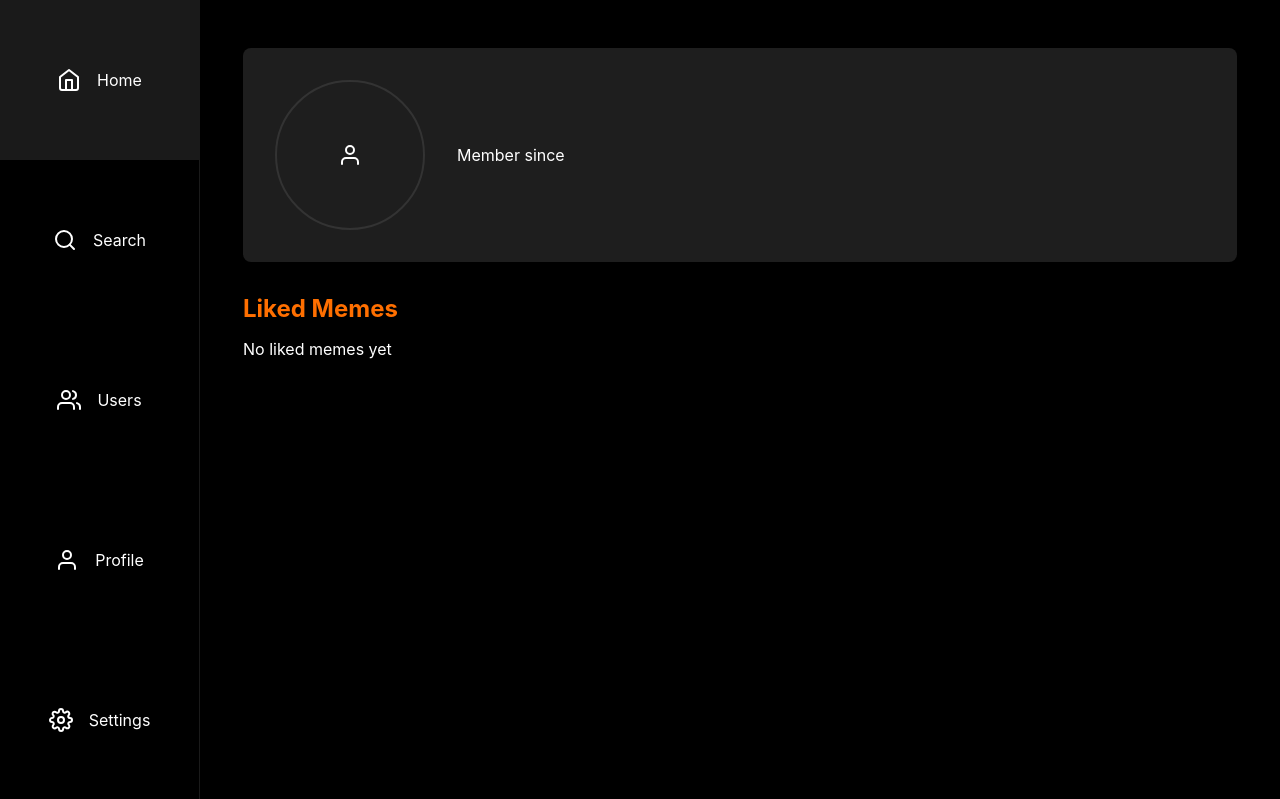
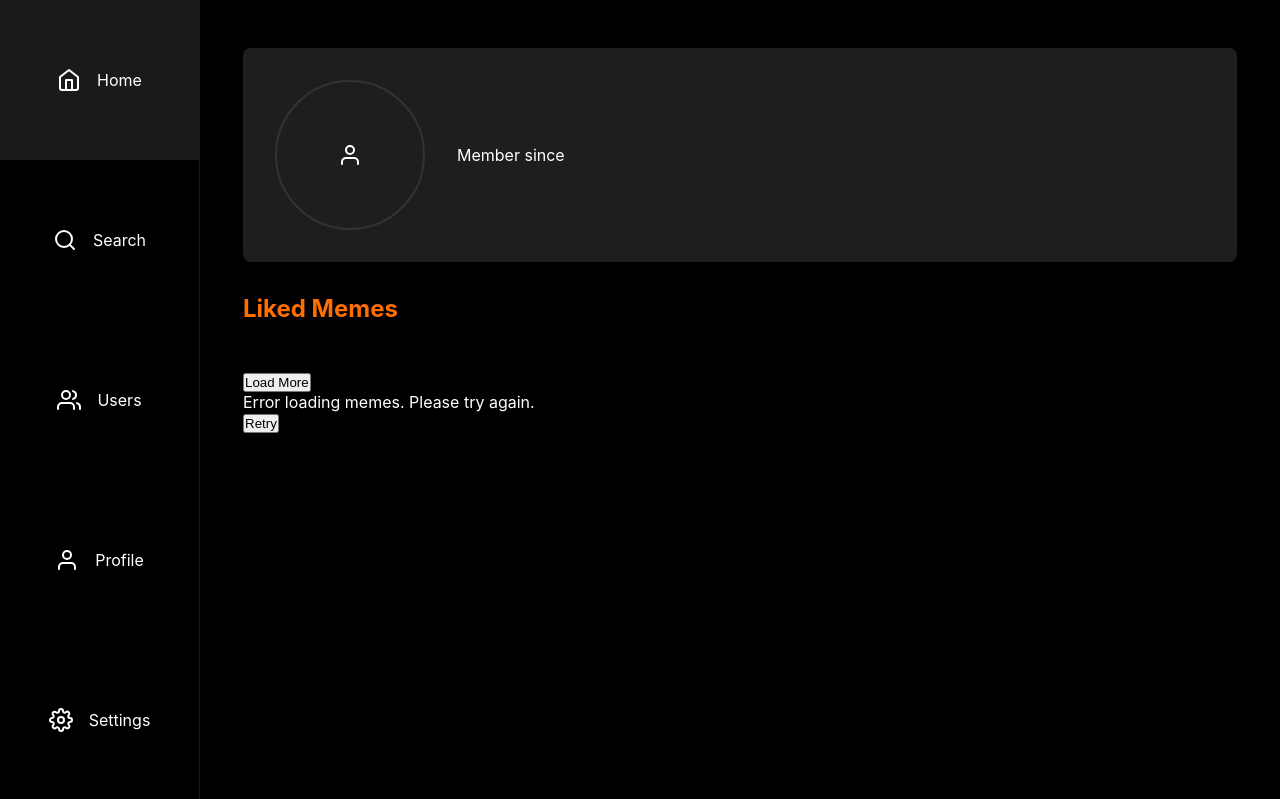
Before and after one commit to Legolas-MK2/MemeVerse, a Python web app: template templates/user_profile.html in a window 1280 px wide. Shown: the top 799 px of the page. Run offline with Jinja, Linux system fonts and the light colour scheme; the template is opened without the code that fills it, so the values that code supplies are empty.

Commit message:
async liked meme loading on the user_profile.html

```diff
--- a/templates/user_profile.html
+++ b/templates/user_profile.html
@@ -16,23 +16,97 @@
 
     <div class="liked-memes-section">
         <h2>Liked Memes</h2>
-        {% if liked_memes %}
-        <div class="liked-memes-grid">
-            {% for meme in liked_memes %}
-            <div class="meme-item">
-                {% if meme.media_type == 'video' %}
-                <video src="{{ url_for('serve_media', media_id=meme.id) }}" controls></video>
-                {% else %}
-                <img src="{{ url_for('serve_media', media_id=meme.id) }}" alt="Liked meme">
-                {% endif %}
-            </div>
-            {% endfor %}
+        <div class="liked-memes-grid" id="liked-memes-grid">
+            <!-- Memes will be loaded here dynamically -->
         </div>
-        {% else %}
-        <div class="no-memes">
+
+        <div class="loading-container" id="loading-container">
+            {{ loading_svg|safe }}
+        </div>
+
+        <div class="load-more-container">
+            <button id="load-more-btn" class="btn btn-primary">Load More</button>
+        </div>
+
+        <div class="no-memes" id="no-memes" style="display: none;">
             <p>No liked memes yet</p>
         </div>
-        {% endif %}
+
+        <div class="error-container" id="error-container" style="display: none;">
+            <p>Error loading memes. Please try again.</p>
+            <button class="btn btn-secondary" onclick="loadLikedMemes()">Retry</button>
+        </div>
     </div>
 </div>
+
+<script>
+    let currentPage = 1;
+    let isLoading = false;
+    let hasMore = true;
+
+    async function loadLikedMemes() {
+        if (isLoading || !hasMore) return;
+
+        isLoading = true;
+        document.getElementById('loading-container').style.display = 'block';
+        document.getElementById('error-container').style.display = 'none';
+
+        try {
+            const response = await fetch(`/api/liked-memes?page=${currentPage}&per_page=12`);
+            if (!response.ok) throw new Error('Network response was not ok');
+
+            const data = await response.json();
+            const memeGrid = document.getElementById('liked-memes-grid');
+
+            if (data.memes.length > 0) {
+                data.memes.forEach(meme => {
+                    const memeItem = document.createElement('div');
+                    memeItem.className = 'meme-item';
+
+                    if (meme.media_type === 'video') {
+                        memeItem.innerHTML = `
+                            <video src="/media/${meme.id}" controls></video>
+                        `;
+                    } else {
+                        memeItem.innerHTML = `
+                            <img src="/media/${meme.id}" alt="Liked meme">
+                        `;
+                    }
+
+                    memeGrid.appendChild(memeItem);
+                });
+
+                currentPage++;
+                hasMore = data.hasMore;
+
+                if (!hasMore) {
+                    document.getElementById('load-more-btn').style.display = 'none';
+                }
+            } else {
+                document.getElementById('no-memes').style.display = 'block';
+                document.getElementById('load-more-btn').style.display = 'none';
+            }
+        } catch (error) {
+            console.error('Error loading memes:', error);
+            document.getElementById('error-container').style.display = 'block';
+        } finally {
+            isLoading = false;
+            document.getElementById('loading-container').style.display = 'none';
+        }
+    }
+
+    // Initial load
+    loadLikedMemes();
+
+    // Load more button click
+    document.getElementById('load-more-btn').addEventListener('click', loadLikedMemes);
+
+    // Infinite scroll
+    window.addEventListener('scroll', () => {
+        const { scrollTop, scrollHeight, clientHeight } = document.documentElement;
+        if (scrollTop + clientHeight >= scrollHeight - 100 && hasMore) {
+            loadLikedMemes();
+        }
+    });
+</script>
 {% endblock %}
```
